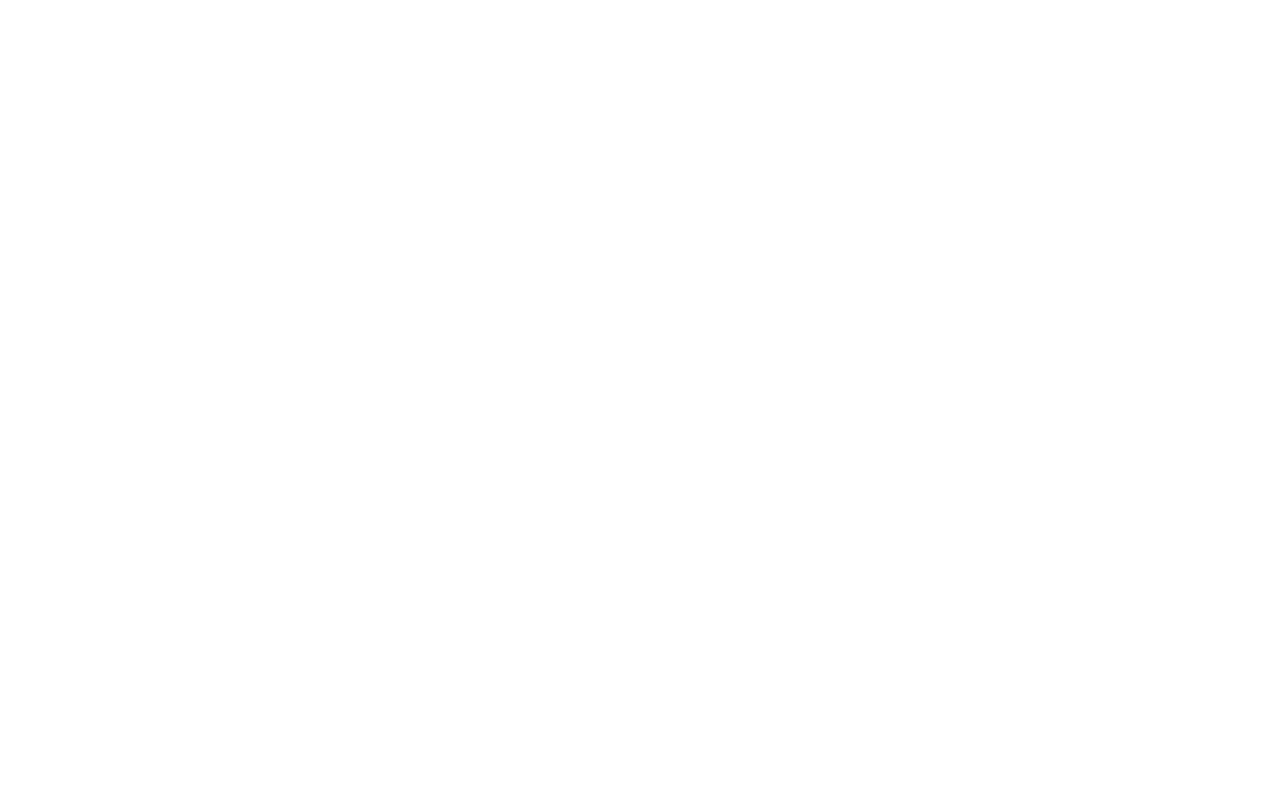
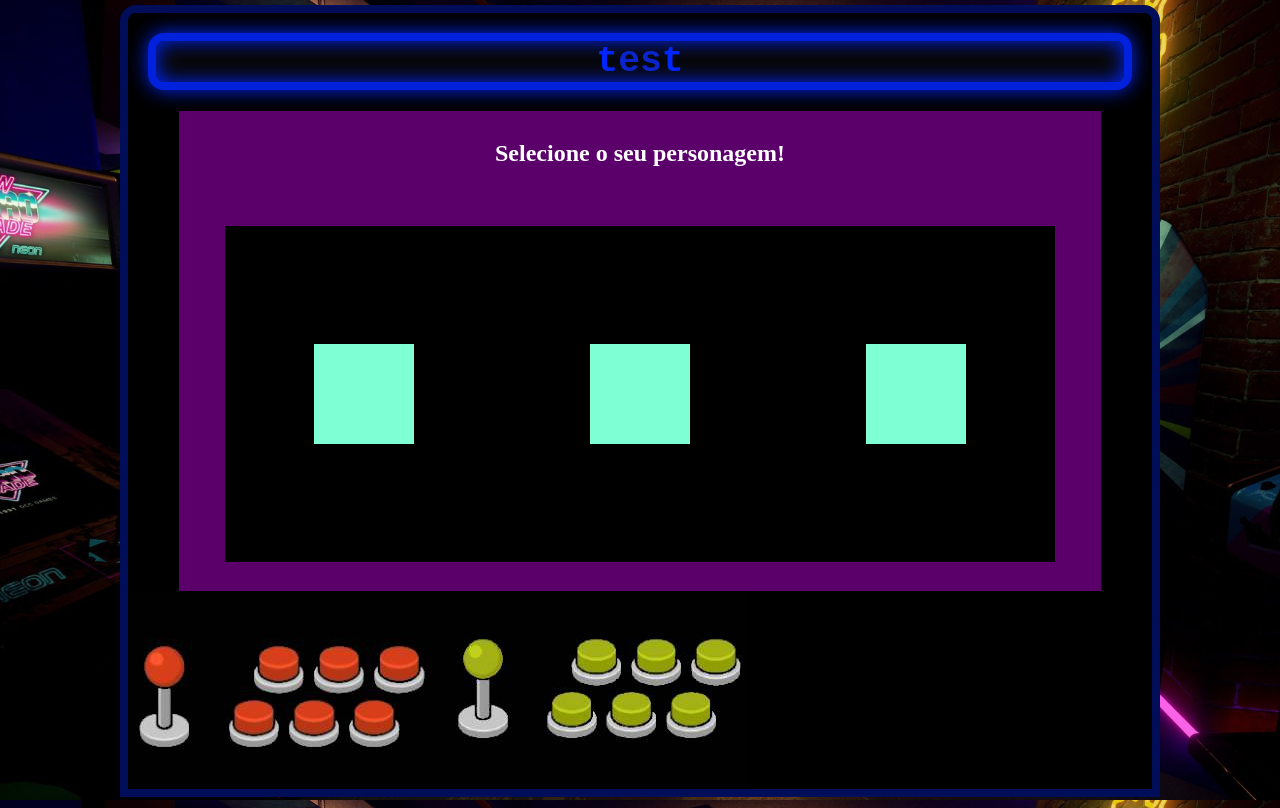
Before and after one commit to igorsans/Detona, a plain HTML site: page chosechar.html in a window 1280 px wide. Drawn offline with Linux system fonts and the light colour scheme.

Commit message:
atualização do dia
seleção de char criada

```diff
--- a/chosechar.html
+++ b/chosechar.html
@@ -1,12 +1,37 @@
 <!DOCTYPE html>
 <html lang="en">
+
 <head>
     <meta charset="UTF-8">
     <meta http-equiv="X-UA-Compatible" content="IE=edge">
     <meta name="viewport" content="width=device-width, initial-scale=1.0">
     <title>Selecione o seu personagem!</title>
+    <link rel="stylesheet" href="./style/choseChar.css">
 </head>
+
 <body>
+    <div class="caixa">
+        <div class="arcadeBox">
+            <div class="nomeJogo">
+                <h1>t<spam class="apaga">es</spam>t</h1>
+            </div>
+            <div class="personagens">
+                <h2>Selecione o seu personagem!</h2>
+                <div class="personagem">
+                    <div class="persona1">
+                        <p>Lorem ipsum dolor sit amet consectetur adipisicing elit. Natus nulla accusamus molestias harum corrupti tenetur ratione nam, ducimus atque sint animi, ullam, placeat commodi vero. Esse quidem earum maiores odit?</p>
+                    </div>
+                    <div class="persona2">
+                    </div>
+                    <div class="persona3">
+                    </div>
+                </div>
+            </div>
+            <div>
+                <img src="imagens/controle.jpg" alt="">
+            </div>
+        </div>
+    </div>
+</body>
 
-</body>
 </html>
--- a/css/index.css
+++ b/style/choseChar.css
@@ -9,41 +9,42 @@
     22%{color: #0026ff; text-shadow: 0px 0px #0026ff}
     35%{color: #2b204e; text-shadow: none;}
 }
-
 body {
     background-color: #000000;
     background-image: url(../imagens/bgwalpp.jpg);
     background-size: cover;
     background-attachment: fixed;
     background-repeat: no-repeat;
-    margin: auto;
-    color: #2b204e;
+}
 
-
-}
-.positBox{
+.caixa {
+    width: 100%;
+    height: 808px;
     display: flex;
     flex-direction: row;
     justify-content: center;
-    align-items: flex-end;
 }
-.arcadeBox{
-    background-color: rgb(0, 0, 0);
+
+.arcadeBox {
     display: flex;
     flex-direction: column;
+    justify-content: flex-start;
+    align-content: center;
     margin-top: 5px;
-    width: 650px;
+    color: white;
+    background-color: #000000;
+    width: 80%;
     height: 97vh;
-    align-items: center;
     border: 8px solid #000d58;
     border-radius: 16px 16px 0px 0px;
 }
-.nomeJogo{
+
+.nomeJogo {
     font-size: 1.4em;
     font-family: monospace;
     background-color: rgb(7, 7, 7);
     margin: 2%;
-    padding: 0 35.3%;
+    text-align: center;
     display: inline-block;
     border: #0026ffdb 8px solid;
     border-radius: 16px;
@@ -56,27 +57,32 @@ body {
     animation-name: teste;
     animation-iteration-count: infinite;
 }
-.creditos{
+.personagens {
+    display: flex;
+    flex-direction: column;
+    justify-content: space-around;
+    align-items: center;
+    width: 90%;
+    height: 65%;
+    background-color: rgb(91, 0, 107);
+    margin: 0 auto;
+}
+.personagem{
+    width: 90%;
+    height: 70%;
     display: flex;
     flex-direction: row;
-    gap: 100px;
-    color: rgb(0, 0, 0);
-    font-family: monospace;
-    font-weight: bold;
-    height: 170px;
+    justify-content: space-around;
+    align-items: center;
+    background-color: rgb(0, 0, 0);
 }
-.placa{
-    display: flex;
-    justify-content: center;
-    align-items: center;
-    margin: 40px 10px;
-    background-image: linear-gradient(to right,rgb(81, 81, 81),rgb(201, 201, 201),rgb(81, 81, 81));
-    border-radius: 10px;
-    width: 250px;
-    height: 70px;
-    text-align: center;
+.persona1,.persona2,.persona3{
+    width: 100px;
+    height: 100px;
+    background-color: aquamarine;
+    font-size: 0%;
+    transition: 0.5s;
 }
-.pCred{
-    margin: 15px;
-    padding: 20px;
+.persona1:hover{
+    font-size: 1em;
 }
--- /dev/null
+++ b/style/index.css
@@ -0,0 +1,81 @@
+* {
+    margin: 0px;
+    padding: 0px;
+}
+@keyframes teste{
+    0,100%{color: #0ff}
+    12%{color: #0026ff; text-shadow: 0px 0px #0026ff}
+    20%{color: #2b204e; text-shadow: none;}
+    22%{color: #0026ff; text-shadow: 0px 0px #0026ff}
+    35%{color: #2b204e; text-shadow: none;}
+}
+
+body {
+    background-color: #000000;
+    background-image: url(../imagens/bgwalpp.jpg);
+    background-size: cover;
+    background-attachment: fixed;
+    background-repeat: no-repeat;
+    margin: auto;
+    color: #2b204e;
+}
+.positBox{
+    display: flex;
+    flex-direction: row;
+    justify-content: center;
+    align-items: flex-end;
+}
+.arcadeBox{
+    background-color: rgb(0, 0, 0);
+    display: flex;
+    flex-direction: column;
+    margin-top: 5px;
+    width: 650px;
+    height: 97vh;
+    align-items: center;
+    border: 8px solid #000d58;
+    border-radius: 16px 16px 0px 0px;
+}
+.nomeJogo{
+    font-size: 1.4em;
+    font-family: monospace;
+    background-color: rgb(7, 7, 7);
+    margin: 2%;
+    padding: 0 35.3%;
+    display: inline-block;
+    border: #0026ffdb 8px solid;
+    border-radius: 16px;
+    color: #0026ff;
+    box-shadow: inset 0 0 20px 0 #0026ff, 0 0 20px 0 #0026ff;
+    text-shadow: 0 0 8px hsla(231, 100%, 50%, 0.687), hsla(231, 100%, 50%, 0.984);
+}
+.apaga{
+    animation-duration: 8s;
+    animation-name: teste;
+    animation-iteration-count: infinite;
+}
+.creditos{
+    display: flex;
+    flex-direction: row;
+    gap: 100px;
+    color: rgb(0, 0, 0);
+    font-family: monospace;
+    font-weight: bold;
+    height: 170px;
+}
+.placa{
+    display: flex;
+    justify-content: center;
+    align-items: center;
+    margin: 40px 10px;
+    background-image: linear-gradient(to right,rgb(81, 81, 81),rgb(201, 201, 201),rgb(81, 81, 81));
+    opacity: 0.7;
+    border-radius: 10px;
+    width: 250px;
+    height: 70px;
+    text-align: center;
+}
+.pCred{
+    margin: 15px;
+    padding: 20px;
+}
```
Also changed, not shown: index.html (+4 -4 lines), style/coin.css (renamed from css/coin.css).
